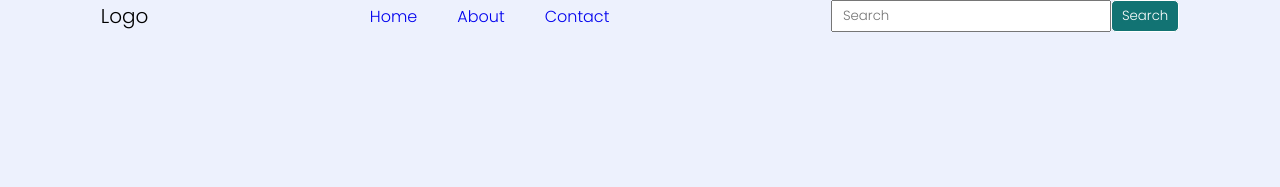
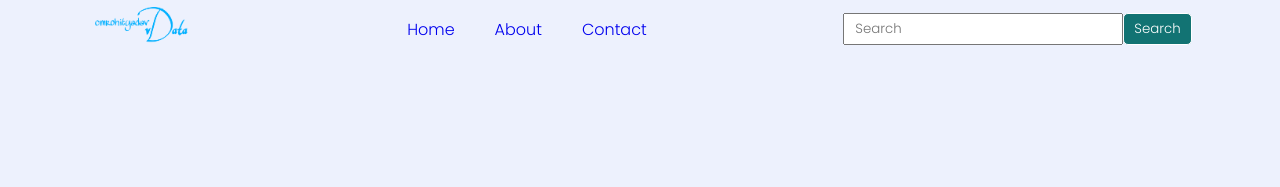
Before and after one commit to cmrohityadav/cmrohityadav.github.io, a plain HTML site: page index.html in a window 1280 px wide. Shown: the top 187 px of the page. Drawn offline with Linux system fonts and the light colour scheme.

Commit message:
added logo for nav bar

```diff
--- a/index.html
+++ b/index.html
@@ -23,7 +23,7 @@
         <!-- nav  -->
         <nav>
             <!-- logo -->
-            <div class="logo">Logo</div>
+            <div class="logo"><img src="./logo/PicsArt_08-14-09.57.19.png" alt=""></div>
 
             <!-- navigation -->
             <ul>
--- a/style/style.css
+++ b/style/style.css
@@ -50,9 +50,14 @@ nav{
 
 }
 
+/* logo  */
 
 nav .logo{
     font-size: 20px;
+}
+
+nav .logo img{
+  height: 50px;
 }
 
 nav ul{
```
